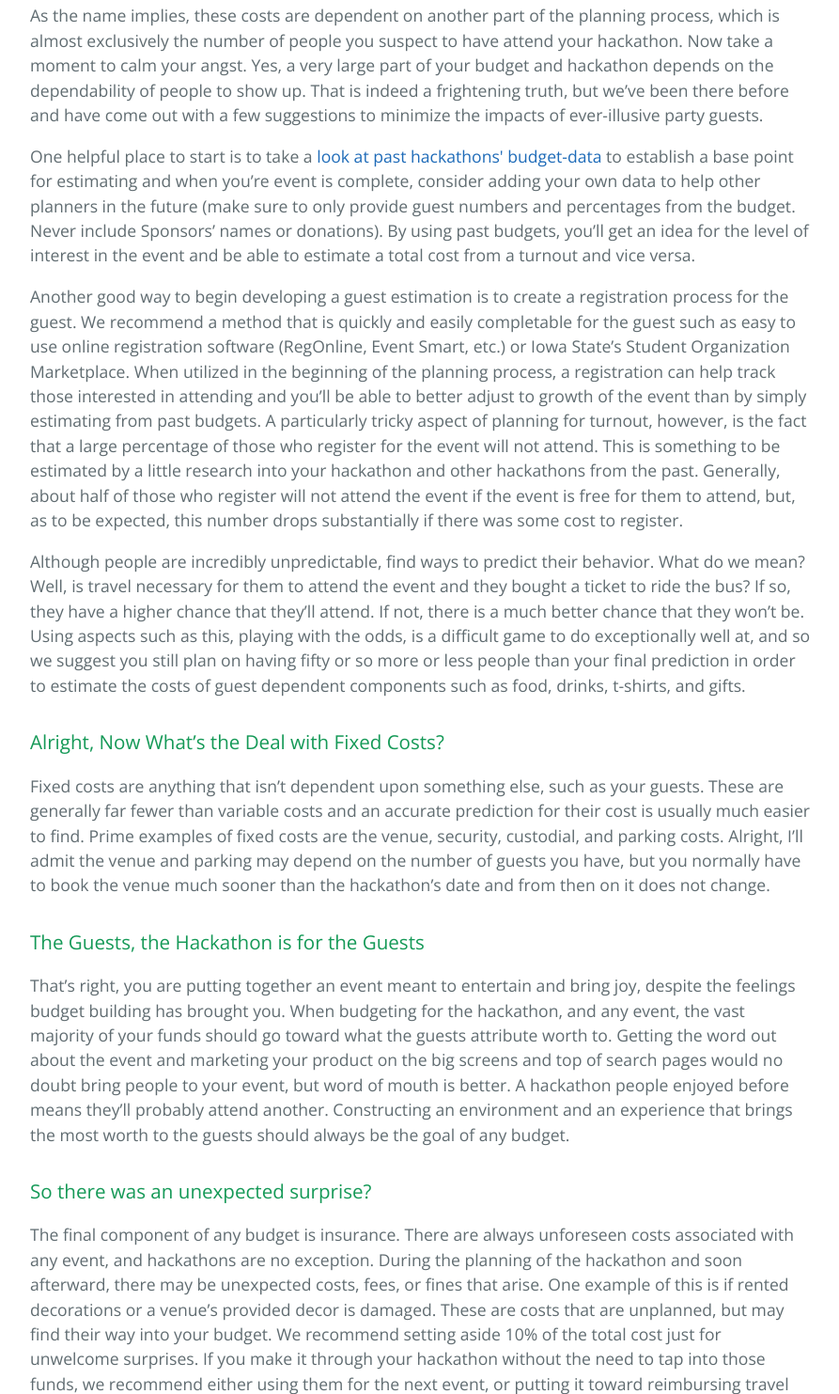
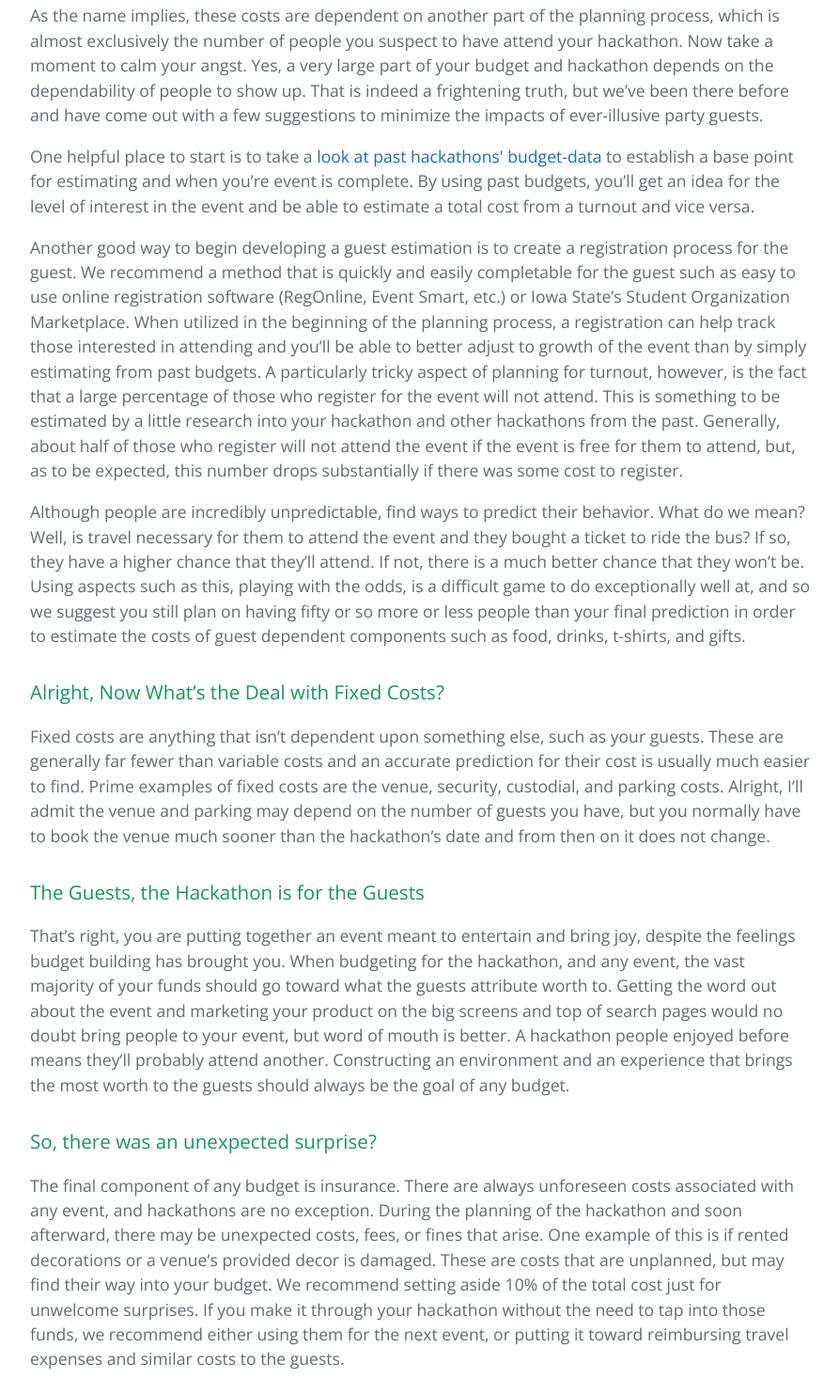
Before and after one commit to ghmeier/hackathon-planning-guide, a plain HTML site: page index.html in a window 1280 px wide. Shown: the part 5954-7437 px from the top of the page at 94% size, without its empty margins (192-1085 px from the left). Drawn offline with nearby package versions, Linux system fonts and the light colour scheme.

Commit message:
removed data editing ability

```diff
--- a/index.html
+++ b/index.html
@@ -273,7 +273,7 @@ Updates to the website should be done by the public relations committee as well
 
 <p>As the name implies, these costs are dependent on another part of the planning process, which is almost exclusively the number of people you suspect to have attend your hackathon. Now take a moment to calm your angst. Yes, a very large part of your budget and hackathon depends on the dependability of people to show up. That is indeed a frightening truth, but we’ve been there before and have come out with a few suggestions to minimize the impacts of ever-illusive party guests.</p>
 
-<p>One helpful place to start is to take a <a href="https://docs.google.com/spreadsheets/d/1KyDAtmHw0PuadL2FE_9BR2QvxWyFSRzZ9Z7-ufu5bNQ/edit?usp=sharing">look at past hackathons' budget-data</a> to establish a base point for estimating and when you’re event is complete, consider adding your own data to help other planners in the future (make sure to only provide guest numbers and percentages from the budget. Never include Sponsors’ names or donations). By using past budgets, you’ll get an idea for the level of interest in the event and be able to estimate a  total cost from a turnout and vice versa.</p>
+<p>One helpful place to start is to take a <a href="https://docs.google.com/spreadsheets/d/1KyDAtmHw0PuadL2FE_9BR2QvxWyFSRzZ9Z7-ufu5bNQ/edit?usp=sharing">look at past hackathons' budget-data</a> to establish a base point for estimating and when you’re event is complete. By using past budgets, you’ll get an idea for the level of interest in the event and be able to estimate a  total cost from a turnout and vice versa.</p>
 
 <p>Another good way to begin developing a guest estimation is to create a registration process for the guest. We recommend a method that is quickly and easily completable for the guest such as easy to use online registration software (RegOnline, Event Smart, etc.) or Iowa State’s Student Organization Marketplace. When utilized in the beginning of the planning process, a registration can help track those interested in attending and you’ll be able to better adjust to growth of the event than by simply estimating from past budgets. A particularly tricky aspect of planning for turnout, however, is the fact that a large percentage of those who register for the event will not attend. This is something to be estimated by a little research into your hackathon and other hackathons from the past. Generally, about half of those who register will not attend the event if the event is free for them to attend, but, as to be expected, this number drops substantially if there was some cost to register.</p>
 
@@ -290,7 +290,7 @@ Updates to the website should be done by the public relations committee as well
 <p>That’s right, you are putting together an event meant to entertain and bring joy, despite the feelings budget building has brought you. When budgeting for the hackathon, and any event, the vast majority of your funds should go toward what the guests attribute worth to. Getting the word out about the event and marketing your product on the big screens and top of search pages would no doubt bring people to your event, but word of mouth is better. A hackathon people enjoyed before means they’ll probably attend another. Constructing an environment and an experience that brings the most worth to the guests should always be the goal of any budget.</p>
 
 <h3>
-<a id="so-there-was-an-unexpected-surprise" class="anchor" href="#so-there-was-an-unexpected-surprise" aria-hidden="true"><span aria-hidden="true" class="octicon octicon-link"></span></a>So there was an unexpected surprise?</h3>
+<a id="so-there-was-an-unexpected-surprise" class="anchor" href="#so-there-was-an-unexpected-surprise" aria-hidden="true"><span aria-hidden="true" class="octicon octicon-link"></span></a>So, there was an unexpected surprise?</h3>
 
 <p>The final component of any budget is insurance. There are always unforeseen costs associated with any event, and hackathons are no exception. During the planning of the hackathon and soon afterward, there may be unexpected costs, fees, or fines that arise. One example of this is if rented decorations or a venue’s provided decor is damaged. These are costs that are unplanned, but may find their way into your budget. We recommend setting aside 10% of the total cost just for unwelcome surprises. If you make it through your hackathon without the need to tap into those funds, we recommend either using them for the next event, or putting it toward reimbursing travel expenses and similar costs to the guests.</p>
 
```
